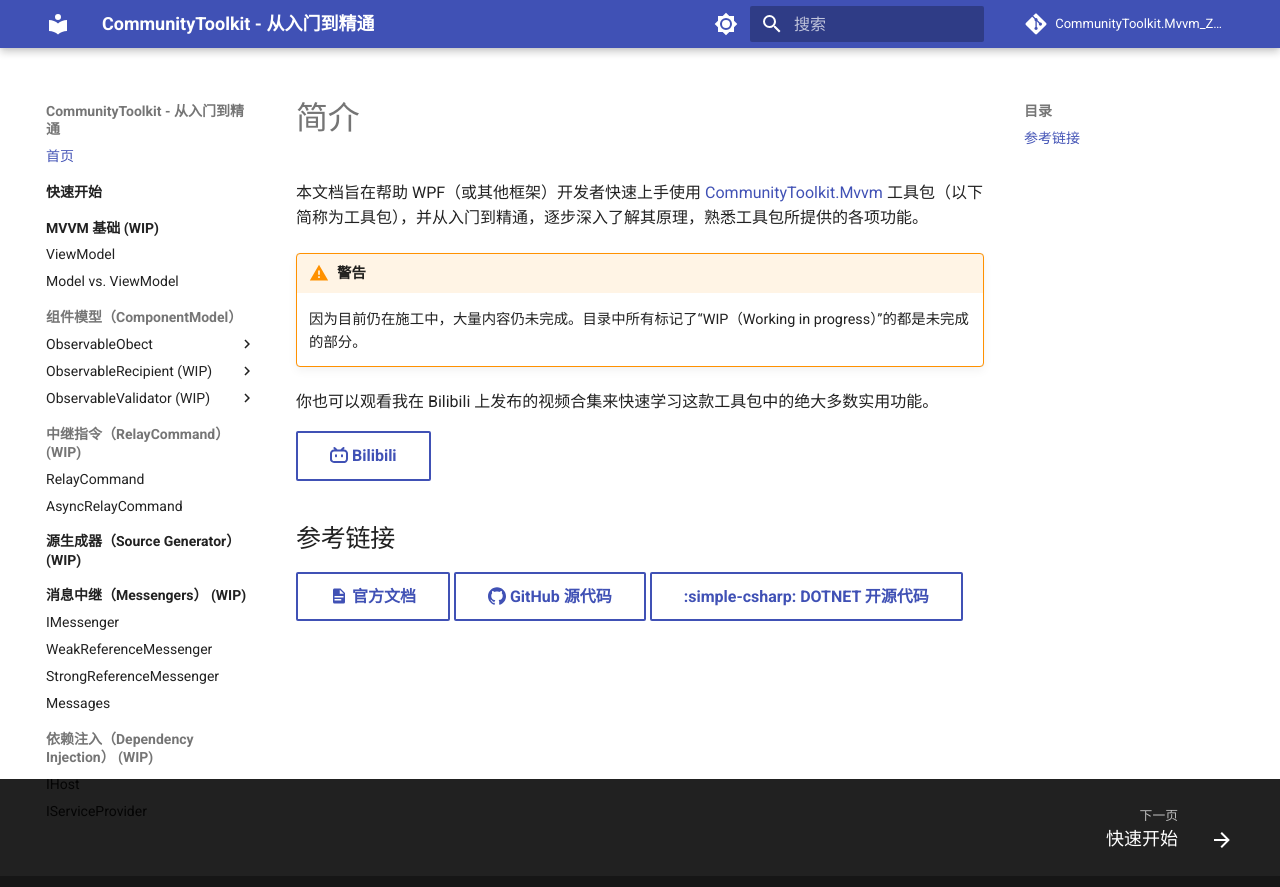
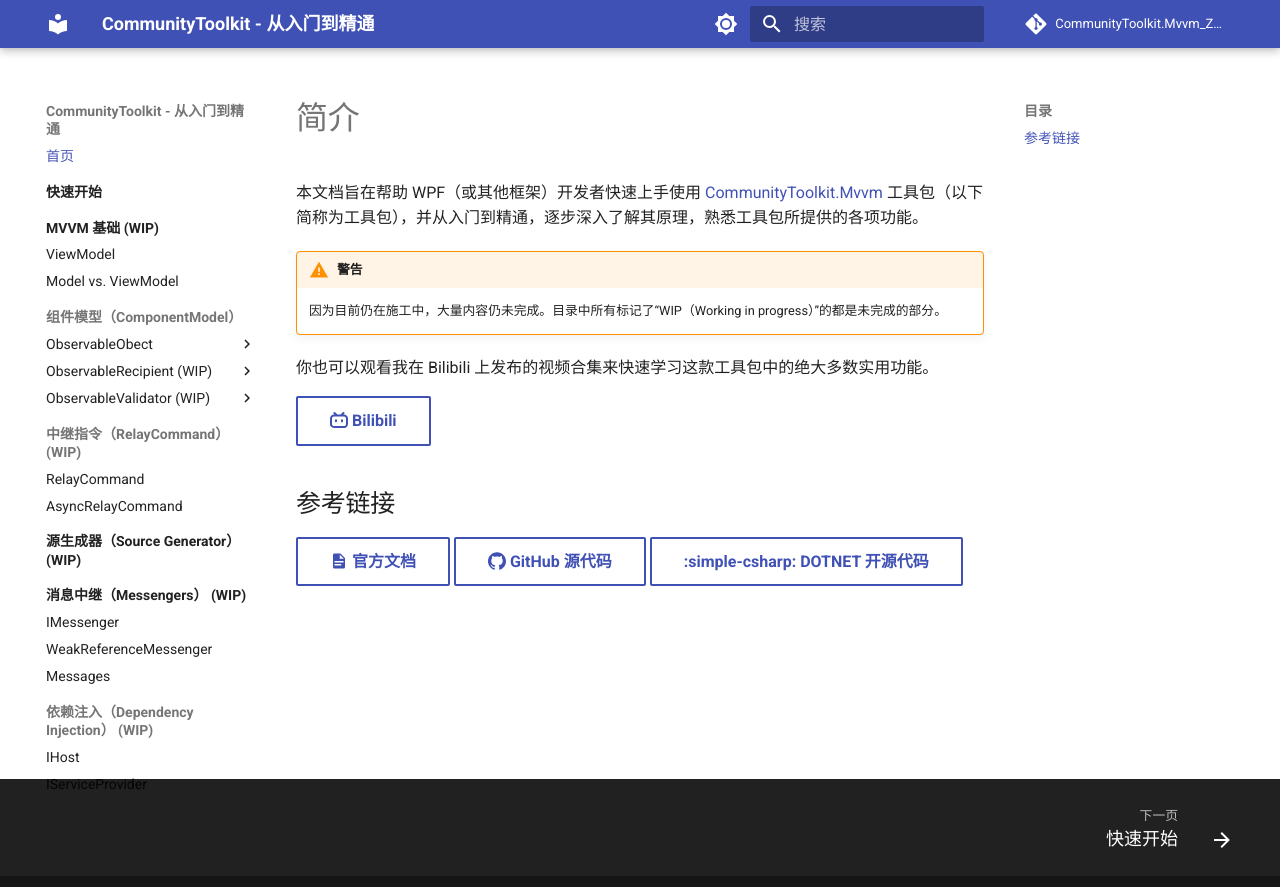
Before and after one commit to BYJRK/CommunityToolkit.Mvvm_ZeroToHero, an MkDocs documentation site: the page built from docs/index.md, in a window 1280 px wide. Shown: the top 887 px of the page. Built offline with MkDocs 1.6.1 and Material for MkDocs 9.7.7, drawn with Linux system fonts in a browser that asks for light colours; comment, search, counter and statistics services are not loaded.

Commit message:
Remove StrongReferenceMessenger

```diff
--- a/docs/stylesheets/extra.css
+++ /dev/null
@@ -1,3 +0,0 @@
-.md-typeset .admonition {
-    font-size: 90%;
-}
--- a/mkdocs.yml
+++ b/mkdocs.yml
@@ -55,9 +55,6 @@
 extra:
   generator: false
 
-extra_css:
-  - stylesheets/extra.css
-
 nav:
   - 首页: index.md
   - 快速开始:
@@ -88,7 +85,6 @@
     - Messengers/index.md
     - IMessenger: Messengers/IMessenger.md
     - WeakReferenceMessenger: Messengers/WeakReferenceMessenger.md
-    - StrongReferenceMessenger: Messengers/StrongReferenceMessenger.md
     - Messages: Messengers/Messages/index.md
   - 依赖注入（Dependency Injection） (WIP):
     - IHost: DependencyInjection/IHost.md
```
Also changed, not shown: docs/Messengers/StrongReferenceMessenger.md (deleted).
